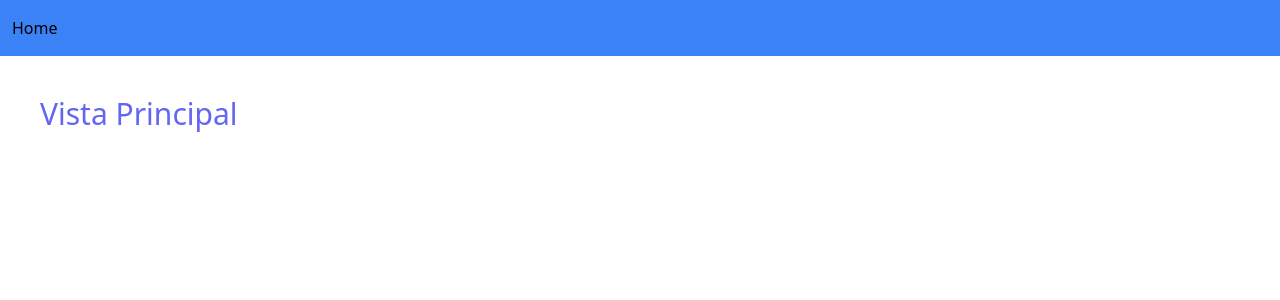
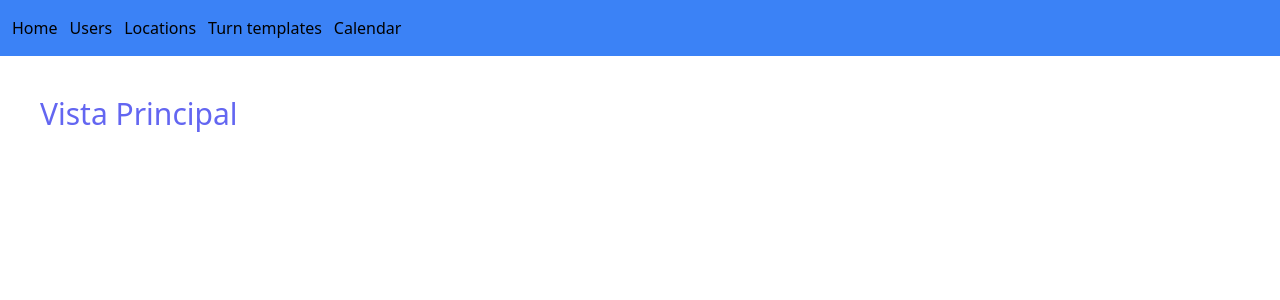
Before and after one commit to AbelJohn2020/breik-challenge, a Vue app: page / in a window 1280 px wide. Shown: the top 300 px of the page. Built offline with nearby package versions, Linux system fonts and the light colour scheme.

Commit message:
Add names to the navbar and links the views

```diff
--- a/src/components/TheNavBar.vue
+++ b/src/components/TheNavBar.vue
@@ -4,6 +4,10 @@
     class="sticky flex items-center p-3 space-x-3 bg-blue-500 w-full h-14"
   >
     <router-link to="/">Home</router-link>
+    <router-link to="/users">Users</router-link>
+    <router-link to="/locations">Locations</router-link>
+    <router-link to="/turn-templates">Turn templates</router-link>
+    <router-link to="/calendario">Calendar</router-link>
   </div>
 </template>
 
--- a/src/router/index.js
+++ b/src/router/index.js
@@ -2,6 +2,9 @@ import Vue from 'vue';
 import VueRouter from 'vue-router';
 import Home from '../views/Home.vue';
 import Calendar from '../views/Calendar.vue';
+import Locations from '../views/Locations.vue';
+import TurnTemplates from '../views/TurnTemplates.vue';
+import User from '../views/Users.vue';
 
 Vue.use(VueRouter);
 const routes = [
@@ -15,6 +18,21 @@ const routes = [
     name: 'Calendar',
     component: Calendar,
   },
+  {
+    path: '/locations',
+    name: 'Locations',
+    component: Locations,
+  },
+  {
+    path: '/turn-templates',
+    name: 'Turn templates',
+    component: TurnTemplates,
+  },
+  {
+    path: '/users',
+    name: 'Users',
+    component: User,
+  },
 ];
 
 const router = new VueRouter({
```
